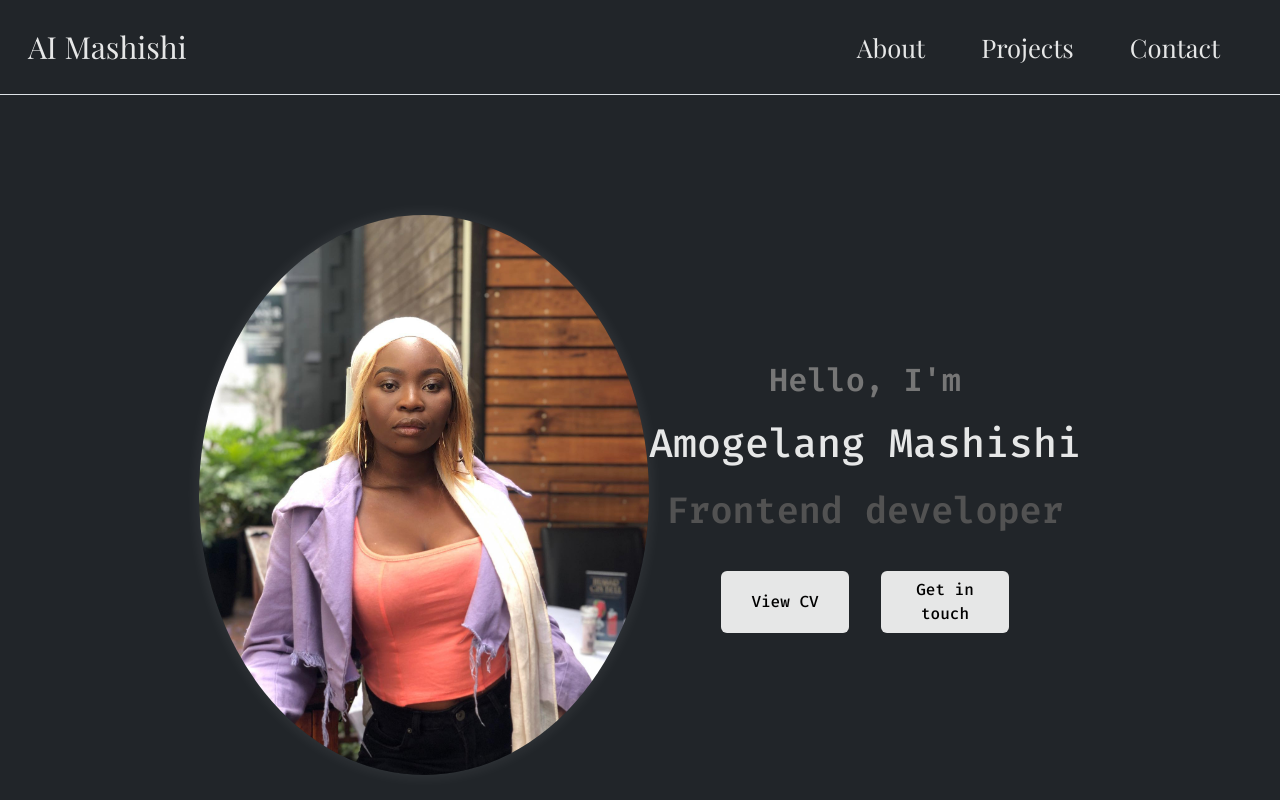
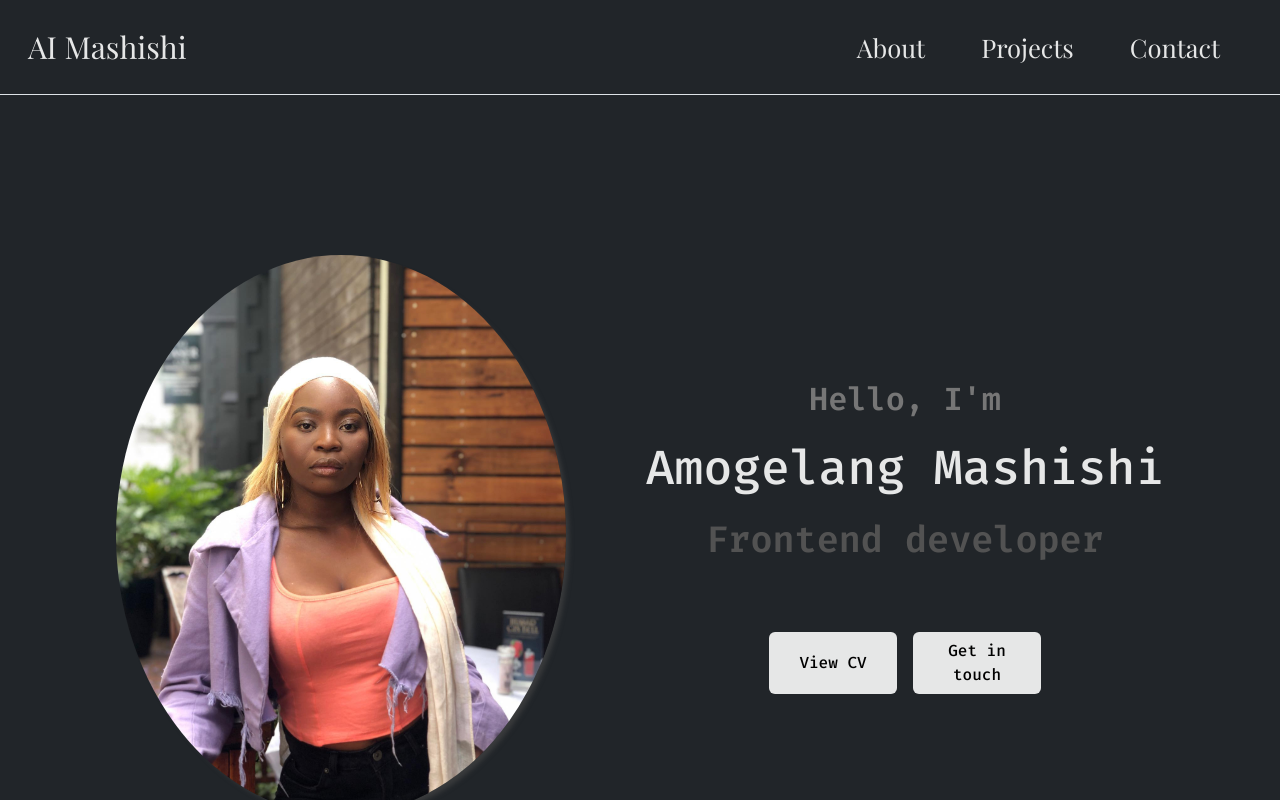
Before and after one commit to AmoInno/CS20240143_WFO2407_B_Amogelang-Mashishi_CDV05, a plain HTML site: page index.html in a window 1280 px wide. Drawn offline with nearby package versions, Linux system fonts and the light colour scheme; a web font is replaced by a local one.

Commit message:
hero section updated

```diff
--- a/index.html
+++ b/index.html
@@ -64,7 +64,7 @@
         <p class="greeting">Hello, I'm</p>
         <h1 class="title">Amogelang Mashishi</h1>
         <p class="job-title">Frontend developer</p>
-        <div class="btn-container">
+        <div class="btn-container mt-5">
           <button
             class="btn btn-btn custom-btn"
             onclick="window.open('https://docs.google.com/document/d/1XCmgX4wsN_3wOKWyqbe4kUR4Pn_V5uxM/edit?usp=sharing&ouid=110655999090265708188&rtpof=true&sd=true')"
--- a/style.css
+++ b/style.css
@@ -1,4 +1,3 @@
-
 * {
   margin: 0;
   padding: 0;
@@ -7,10 +6,11 @@
 
 :root {
   --primary-gradient: linear-gradient(to bottom, #dda15e 0%, #faedcd 100%);
-  --primary-shadow:  0 0 15px rgba(255, 255, 255, 0.1);
+  --primary-shadow: 0 0 15px rgba(255, 255, 255, 0.1);
   --secondary-gradient: linear-gradient(to right, #33ccff 0%, #ff99cc 100%);
 }
-body, html{
+body,
+html {
   font-family: "Fira Code", monospace !important;
   font-weight: 400;
   font-style: normal;
@@ -20,7 +20,6 @@ overflow-x: hidden;
   background-color: #212529 !important;
   color: #e6e7e7 !important;
 }
-
 
 a,
 .btn {
@@ -36,7 +35,6 @@ a,
   position: relative;
   padding: 0.5rem;
 }
-
 
 .navbar-nav .nav-link:hover {
   cursor: default;
@@ -81,7 +79,7 @@ section {
   height: 100vh;
   align-items: center;
   display: flex;
-  justify-content: center;
+  justify-content: space-evenly;
 }
 
 .profile-pic {
@@ -131,8 +129,8 @@ section {
   border: none;
 }
 
-.btn.custom-btn{
-  background:#e6e7e7;
+.btn.custom-btn {
+  background: #e6e7e7;
   color: black;
   transition: transform 0.3s ease;
   font-weight: 500;
@@ -146,8 +144,6 @@ section {
   font-weight: 700;
 }
 
-
-
 .icon {
   width: 50px;
   height: 50px;
@@ -160,9 +156,6 @@ section {
   border-radius: 2rem;
   box-shadow: var(--primary-shadow);
 }
-
-
-
 
 /* PROJECTS SECTION */
 .projects-pic {
@@ -282,12 +275,13 @@ section {
 
   #hamburger-nav {
     display: none; /* Hide hamburger nav */
+  }
 
   * {
     margin: 0;
     padding: 0;
   }
-
+}
 :root {
   --primary-gradient: linear-gradient(to bottom, #dda15e 0%, #faedcd 100%);
   --primary-shadow: 5px 5px 5px -2px rgba(69, 69, 69, 0.68);
@@ -572,8 +566,7 @@ section {
   width: 350px;
   justify-content: center;
   border-radius: 10px;
-      box-shadow: -5px -5px 5px -2px rgba(69, 69, 69, 0.68),
-        var(--primary-shadow);
+  box-shadow: -5px -5px 5px -2px rgba(69, 69, 69, 0.68), var(--primary-shadow);
 }
 
 .projects-pic:hover {
```
Lines whose indentation alone changed are shown as unchanged.
